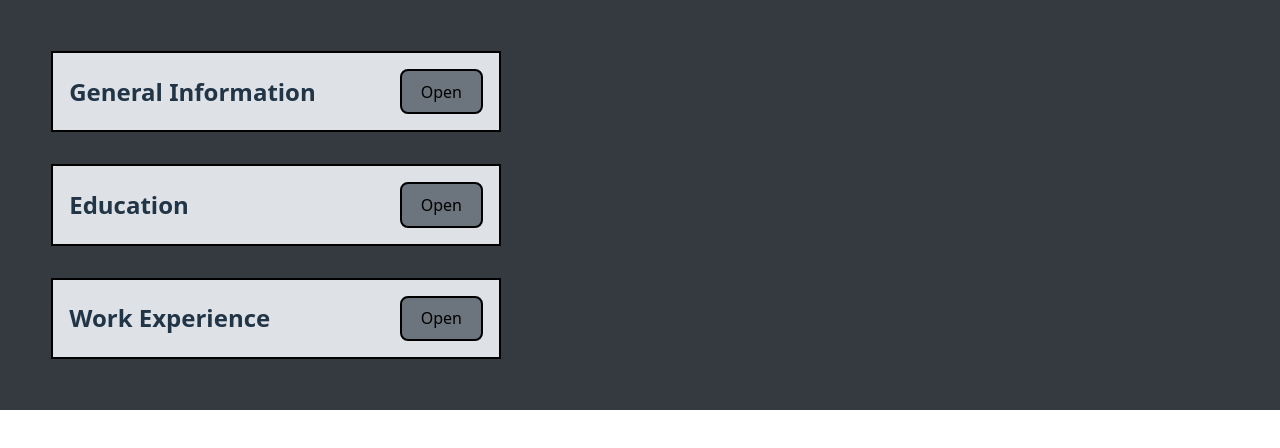
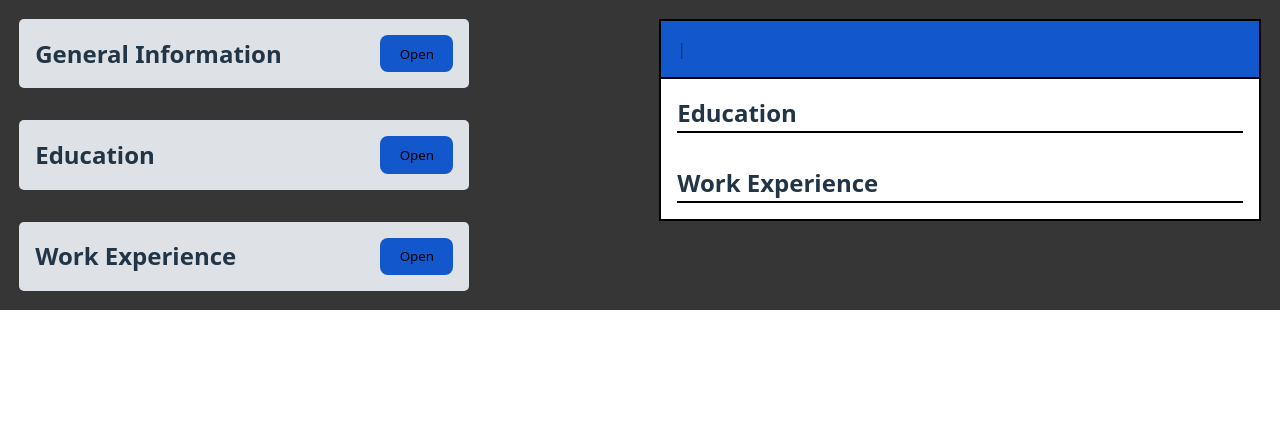
Before and after one commit to keyfeula/cv-app, a React (Vite) app: page / in a window 1280 px wide. Shown: the top 448 px of the page. Built offline with nearby package versions, Linux system fonts and the light colour scheme.

Commit message:
Add state to App.jsx, condense 3 form components into one
Had to add state to App.jsx to pass form control data to resume display, and simplified the form control components into one shared component that is easier to work with

```diff
--- a/src/App.css
+++ b/src/App.css
@@ -5,24 +5,23 @@
 }
 
 .controls {
-  padding: min(8%, 4rem);
+  padding: min(3%, 4rem);
   display: flex;
   flex-direction: column;
   gap: 2rem;
 }
 
 .display {
-  padding: min(8%, 4rem);
+  padding: min(3%, 4rem);
 }
 
 button {
   border-radius: 8px;
-  border: 2px solid black;
-  padding: 0.6em 1.2em;
-  font-size: 1em;
+  padding: 0.6rem 1.2rem;
   font-weight: 500;
   font-family: inherit;
   color: black;
-  background-color: var(--dark-color);
+  background-color: var(--btn-color);
   cursor: pointer;
+  border: none;
 }
--- a/src/App.jsx
+++ b/src/App.jsx
@@ -1,22 +1,28 @@
 import { useState } from "react";
-import { GeneralInfo } from "./components/GeneralInfo";
-import { EducationInfo } from "./components/EducationInfo";
-import { WorkExperience } from "./components/WorkExperience";
-import { Resume } from "./components/Resume";
+import { FormControl } from "./components/FormControl.jsx";
+import { Resume } from "./components/Resume.jsx";
 import "./App.css";
 
 
 function App() {
 
+  const [generalData, setGeneralData] = useState({});
+  const [educationData, setEducationData] = useState({});
+  const [workData, setWorkData] = useState({});
+
   return (
     <>
       <section className="controls">
-        <GeneralInfo />
-        <EducationInfo />
-        <WorkExperience />
+        <FormControl type="General Information" sendData={setGeneralData}/>
+        <FormControl type="Education" sendData={setEducationData} />
+        <FormControl type="Work Experience" sendData={setWorkData} />
       </section>
       <section className="display">
-
+        <Resume
+          generalData={generalData}
+          educationData={educationData}
+          workData={workData}
+        />
       </section>
     </>
   )
--- a/src/components/EducationInfo.jsx
+++ /dev/null
@@ -1,22 +0,0 @@
-import { useState } from "react";
-import { Form } from "./Form.jsx";
-import "../styles/GeneralInfo.css";
-
-export function EducationInfo(props) {
-
-    const [open, setOpen] = useState(false);
-
-    function clickHandler() {
-        setOpen(!open);
-    }
-
-    return (
-        <div className="general-info">
-            <header>
-                <h2>Education</h2>
-                <button onClick={clickHandler}>{open ? "Close" : "Open"}</button>
-            </header>
-            <Form type="education" isOpen={open}/>
-        </div>
-    );
-}
--- a/src/components/Form.jsx
+++ b/src/components/Form.jsx
@@ -1,7 +1,7 @@
 import { useState } from "react";
 import "../styles/Form.css";
 
-export function Form({type, isOpen}) {
+export function Form({type, isOpen, sendData}) {
 
     const [generalData, setGeneralData] = useState({
         userName: "",
@@ -39,7 +39,21 @@ export function Form({type, isOpen}) {
         }
     }
 
-    if (type === "general") {
+    function submitBtnHandler(event) {
+        event.prevent
+        const id = event.target.id;
+        if (id === "general") {
+            sendData(generalData);
+        }
+        else if (id === "education") {
+            sendData(educationData);
+        }
+        else {
+            sendData(workData);
+        }
+    }
+
+    if (type === "General Information") {
         return (
             <form action="">
                 <div className="form-field">
@@ -69,10 +83,15 @@ export function Form({type, isOpen}) {
                         onChange={inputOnChange}
                     />
                 </div>
+                <button
+                    type="button"
+                    id="general"
+                    onClick={submitBtnHandler}>Submit
+                </button>
             </form>
         )
     }
-    else if (type === "education") {
+    else if (type === "Education") {
         return (
             <form action="">
                 <div className="form-field">
@@ -102,10 +121,15 @@ export function Form({type, isOpen}) {
                         onChange={inputOnChange}
                     />
                 </div>
+                <button
+                    type="button"
+                    id="education"
+                    onClick={submitBtnHandler}>Submit
+                 </button>
             </form>
         )
     }
-    else if (type === "work"){
+    else if (type === "Work Experience"){
         return (
             <form action="">
                 <div className="form-field">
@@ -153,6 +177,11 @@ export function Form({type, isOpen}) {
                         onChange={inputOnChange}
                     />
                 </div>
+                <button
+                    type="button"
+                    id="experience"
+                    onClick={submitBtnHandler}>Submit
+                </button>
             </form>
         )
     }
--- a/src/components/GeneralInfo.jsx
+++ b/src/components/FormControl.jsx
@@ -1,8 +1,8 @@
 import { useState } from "react";
 import { Form } from "./Form.jsx";
-import "../styles/GeneralInfo.css";
+import "../styles/FormControl.css";
 
-export function GeneralInfo(props) {
+export function FormControl({type, sendData}) {
 
     const [open, setOpen] = useState(false);
 
@@ -11,12 +11,12 @@ export function GeneralInfo(props) {
     }
 
     return (
-        <div className="general-info">
+        <div className="form-control">
             <header>
-                <h2>General Information</h2>
+                <h2>{type}</h2>
                 <button onClick={clickHandler}>{open ? "Close" : "Open"}</button>
             </header>
-            <Form type="general" isOpen={open}/>
+            <Form type={type} isOpen={open} sendData={sendData}/>
         </div>
     );
 }
--- a/src/components/Resume.jsx
+++ b/src/components/Resume.jsx
@@ -1,13 +1,30 @@
 import "../styles/Resume.css";
 
-export function Resume(props) {
+export function Resume({generalData, educationData, workData}) {
+
     return (
         <div className="resume">
-            <header>
-                <h2>Name</h2>
-                <h2>Email</h2>
-                <h2>Phone</h2>
-            </header>
+            <section className="general">
+                <h2>{generalData.userName}</h2>
+                <span>{generalData.email} | </span>
+                <span>{generalData.phone}</span>
+            </section>
+            <section className="education">
+                <h2 className="educationHeading">Education</h2>
+                <div className="schoolHeading">
+                    <h3>{educationData.schoolName}</h3>
+                    <h3>{educationData.graduationDate}</h3>
+                </div>
+                <div>{educationData.fieldOfStudy}</div>
+            </section>
+            <section className="experience">
+                <h2 className="experienceHeading">Work Experience</h2>
+                <div>{workData.companyName}</div>
+                <div>{workData.title}</div>
+                <div>{workData.responsibilities}</div>
+                <div>{workData.startDate}</div>
+                <div>{workData.endDate}</div>
+            </section>
         </div>
-    )
+    );
 }
--- a/src/components/WorkExperience.jsx
+++ /dev/null
@@ -1,22 +0,0 @@
-import { useState } from "react";
-import { Form } from "./Form.jsx";
-import "../styles/GeneralInfo.css";
-
-export function WorkExperience(props) {
-
-    const [open, setOpen] = useState(false);
-
-    function clickHandler() {
-        setOpen(!open);
-    }
-
-    return (
-        <div className="general-info">
-            <header>
-                <h2>Work Experience</h2>
-                <button onClick={clickHandler}>{open ? "Close" : "Open"}</button>
-            </header>
-            <Form type="work" isOpen={open}/>
-        </div>
-    );
-}
--- a/src/index.css
+++ b/src/index.css
@@ -11,9 +11,10 @@
   -webkit-font-smoothing: antialiased;
   -moz-osx-font-smoothing: grayscale;
 
-  --bg-color: #343a40;
+  --bg-color: #363636;
   --bg-color-2: #dee2e6;
-  --dark-color: #6c757d;
+  --btn-color: #1357cc;
+  --btn-color-hover: #aaaaaa;
   --font-color: black;
 }
 
--- a/src/styles/GeneralInfo.css
+++ b/src/styles/FormControl.css
@@ -1,7 +1,7 @@
-.general-info {
+.form-control {
     background-color: var(--bg-color-2);
-    border: 2px solid black;
     max-width: 450px;
+    border-radius: 5px;
 }
 
 header {
--- a/src/styles/Resume.css
+++ b/src/styles/Resume.css
@@ -1,7 +1,31 @@
 .resume {
     border: 2px solid black;
+    background-color: white;
 }
 
-.resume header {
-    background-color: blue;
+.general {
+    background-color: var(--btn-color);
+    padding: 1rem;
+    border-bottom: 2px solid black;
 }
+
+.experience {
+    padding: 1rem;
+}
+
+.education {
+    padding: 1rem;
+}
+
+.educationHeading {
+    border-bottom: 2px solid black;
+}
+
+.schoolHeading {
+    display: flex;
+    justify-content: space-between;
+}
+
+.experienceHeading {
+    border-bottom: 2px solid black;
+}
```
